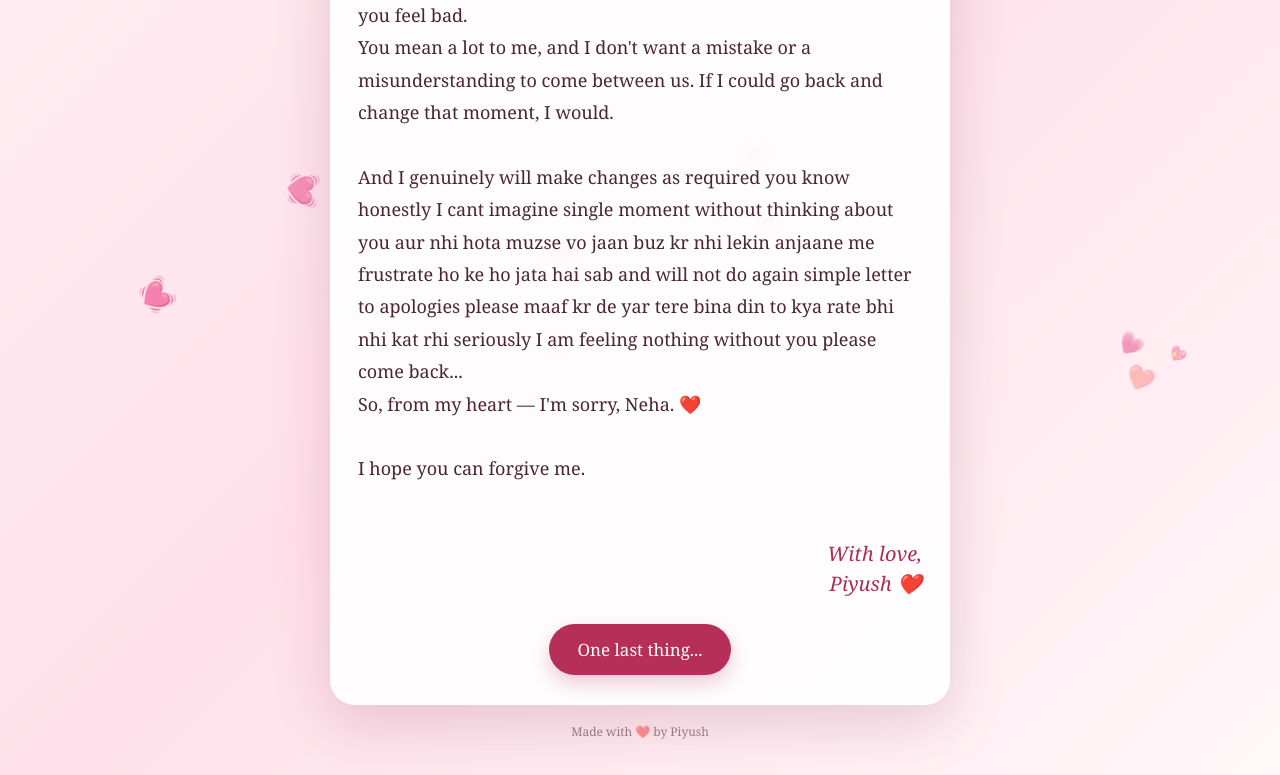
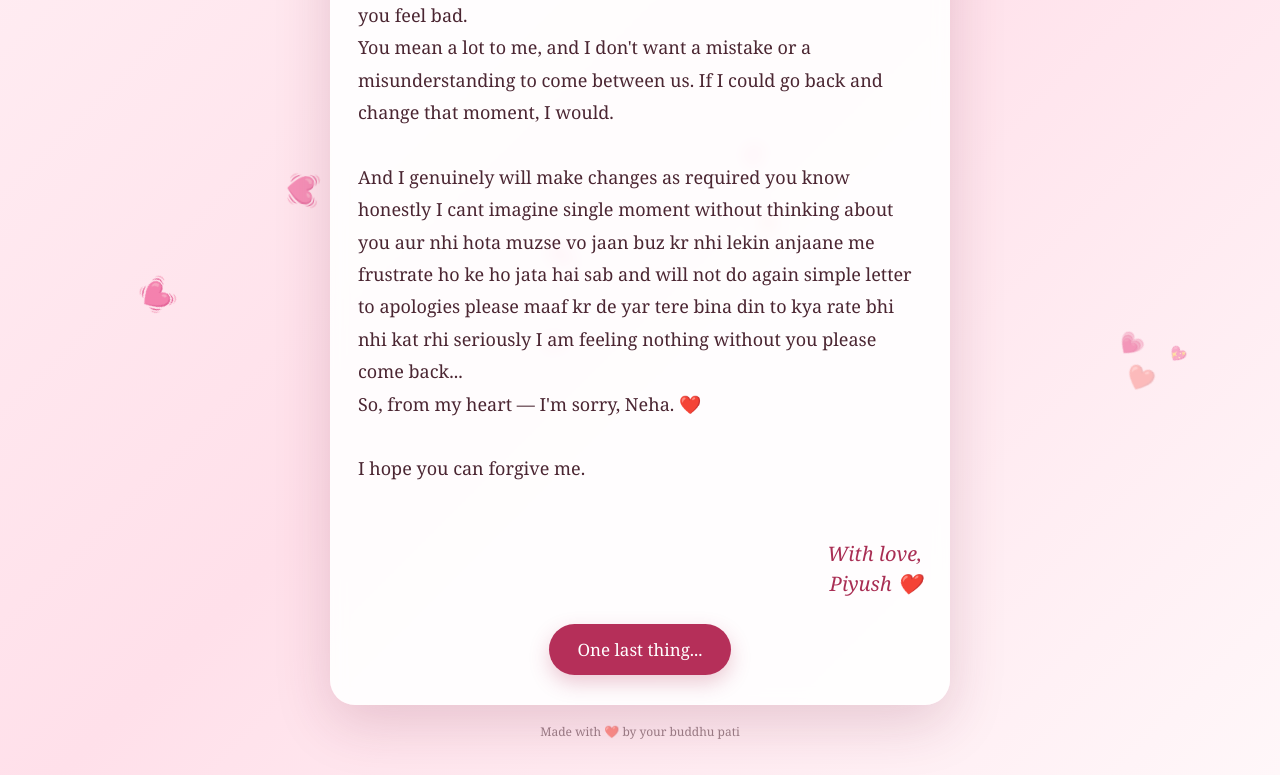
Before and after one commit to piyush1sahare/PS, a plain HTML site: page index.html in a window 1280 px wide. Shown: the part 390-1165 px from the top of the page. Drawn offline with Linux system fonts and the light colour scheme.

```diff
--- a/index.html
+++ b/index.html
@@ -55,7 +55,7 @@
             </div>
 
             <div class="small">
-                Made with ❤️ by Piyush
+                Made with ❤️ by your buddhu pati
             </div>
 
         </div>
```
